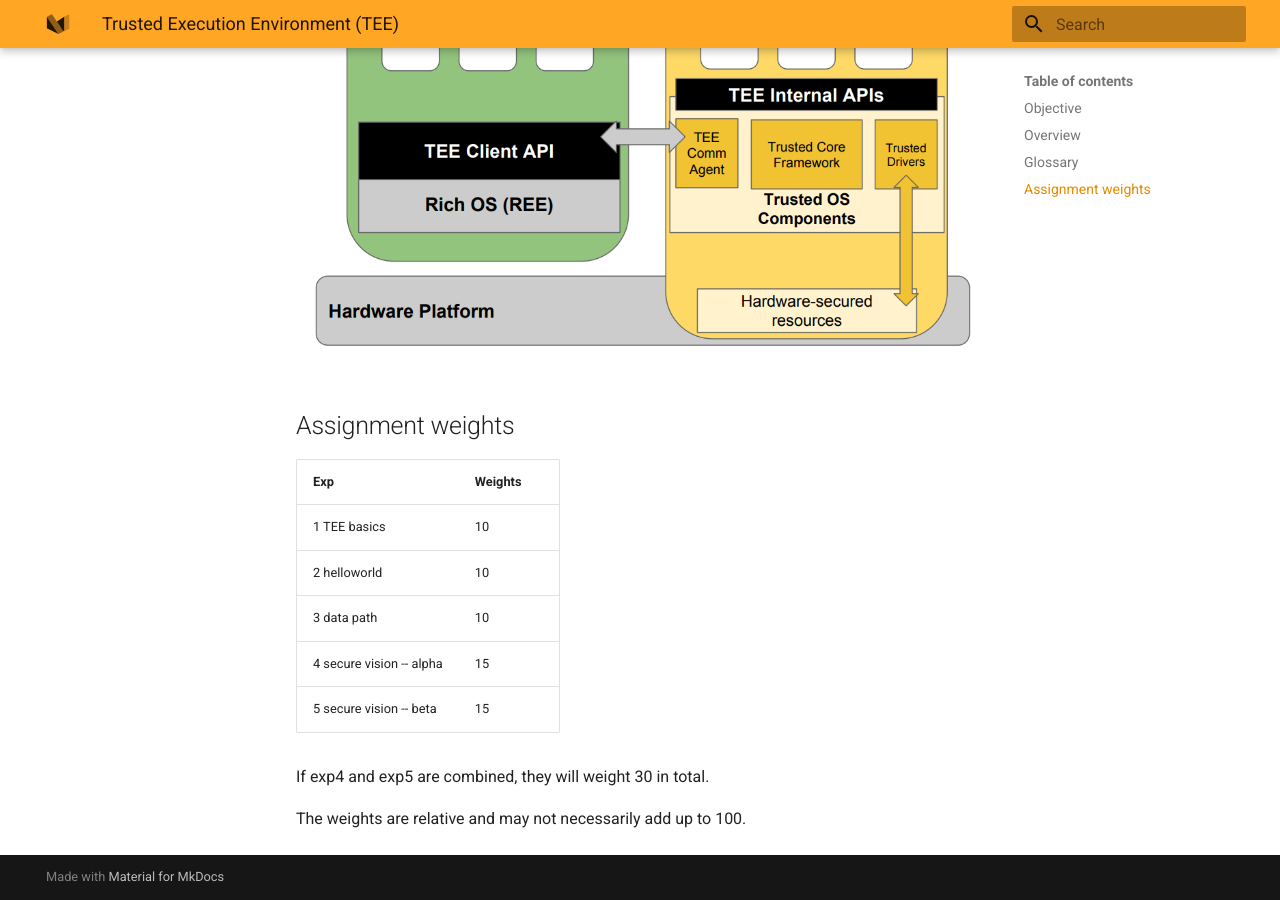
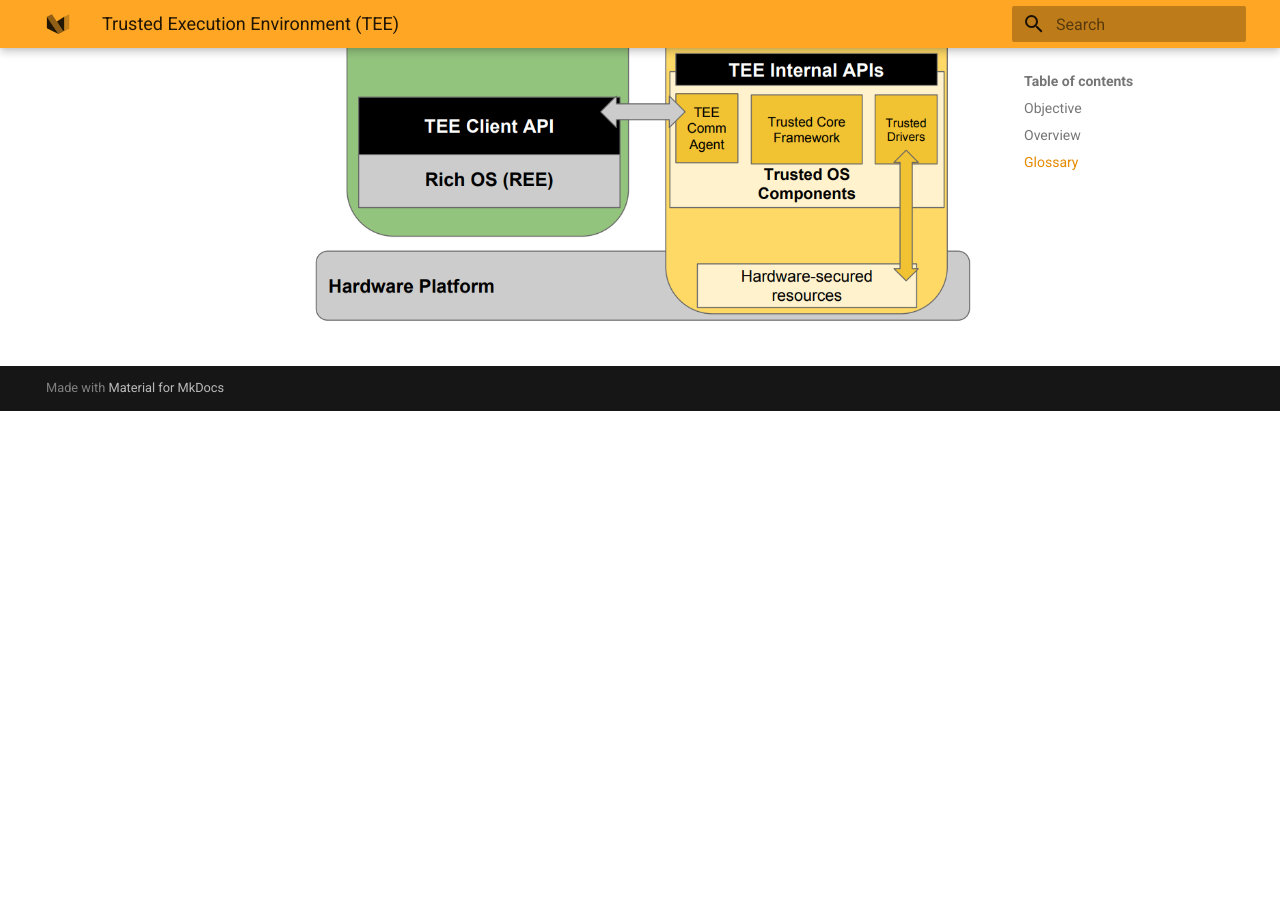
Before and after one commit to fxlin/p3-tee, an MkDocs documentation site: the page built from docs/README.md, in a window 1280 px wide and 900 px high, scrolled down 1375 px. Built offline with MkDocs 1.6.1 and Material for MkDocs 9.7.7, drawn with Linux system fonts in a browser that asks for light colours; after the commit the page ends 1786 px from its top, so only the background shows below that; some of the changed text lies outside the part shown.

```diff
--- a/docs/README.md
+++ b/docs/README.md
@@ -1,8 +1,8 @@
 # Trusted Execution Environment (TEE)
 
-**Code: https://github.com/fxlin/p3-tee** As well as the tarball that TA will distribute.
+**Code: https://github.com/fxlin/p3-tee**
 
-**This project is to be completed on: server granger1/2 (recommended), your own Linux (recommended), your own WSL (recommended), or Rpi3**
+As well as any code that TA may distribute.
 
 In this project, we will experience with Arm's TEE - TrustZone.
 
@@ -34,17 +34,3 @@ Instead of writing baremetal TEE code, we will write our TEE code running atop a
 **Host & guest** The lingo of OPTEE source refers the normal world app as "host". Be aware though: in the context of virtual machines, the PC/server where we hack & develop OPTEE code is "host" and QEMU is a "guest". We will be explicit in differentiating them.
 
 ![](arch.png)
-
-## Assignment weights
-
-| Exp  | Weights |
-| ---- | ------- |
-| 1 TEE basics | 10     |
-| 2 helloworld | 10     |
-| 3 data path | 10     |
-| 4 secure vision -- alpha | 15    |
-| 5 secure vision -- beta | 15    |
-
-If exp4 and exp5 are combined, they will weight 30 in total.
-
-The weights are relative and may not necessarily add up to 100.
```
Also changed, not shown: README.md (+7 -4 lines), docs/quickstart.md (+30 -28 lines), 2 other files.
